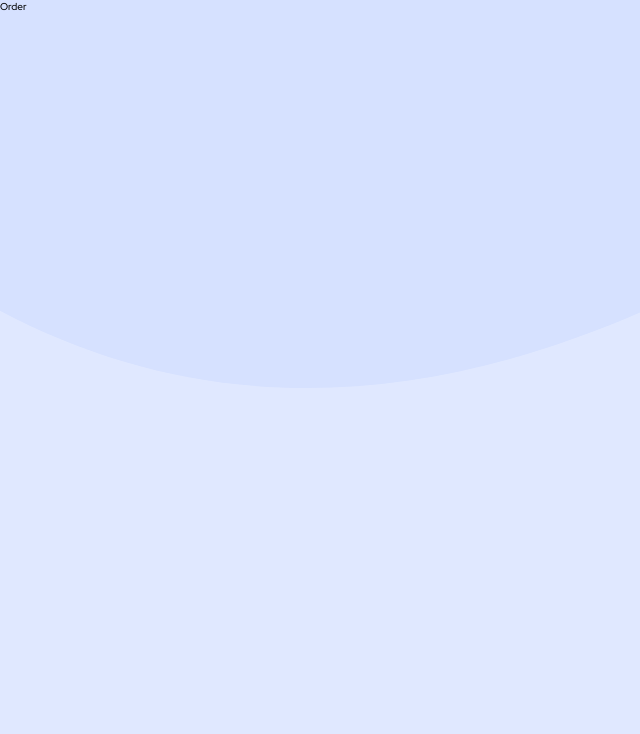
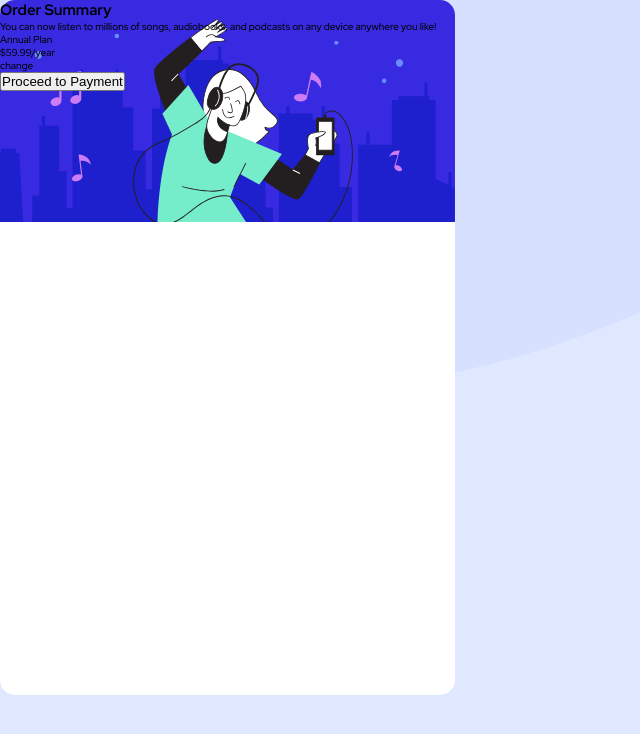
Before and after one commit to hgoo150925/order-summary-component, a React (Vite) app: page / in a window 1280 px wide. Shown: the top 734 px of the page, without its empty margins (0-640 px from the left). Built offline with nearby package versions, Linux system fonts and the light colour scheme.

Commit message:
creando contenedor

```diff
--- a/src/Order.jsx
+++ b/src/Order.jsx
@@ -1,5 +1,27 @@
 import React from "react";
 
 export const Order = () => {
-  return <section>Order</section>;
+  return (
+    <section className="container">
+      <div className="container__card">
+        <div className="container__text">
+          <h1> Order Summary</h1>
+          <p>
+            You can now listen to millions of songs, audiobooks, and podcasts on
+            any device anywhere you like!
+          </p>
+        </div>
+        <div className="container__price">
+          <p>Annual Plan</p>
+          <p> $59.99/year</p>
+          <ul>
+            <li>change</li>
+          </ul>
+        </div>
+        <div className="container__btn">
+          <button> Proceed to Payment</button>
+        </div>
+      </div>
+    </section>
+  );
 };
--- a/src/index.css
+++ b/src/index.css
@@ -32,3 +32,13 @@ body {
   background-repeat: no-repeat;
   background-size: 100%;
 }
+.container {
+  background-color: #ffffff;
+  background-image: url("./assets/images/illustration-hero.svg");
+  background-position: top;
+  background-repeat: no-repeat;
+  background-size: 100%;
+  border-radius: 1.5rem;
+  max-width: 45.5rem;
+  height: 69.5rem;
+}
```
